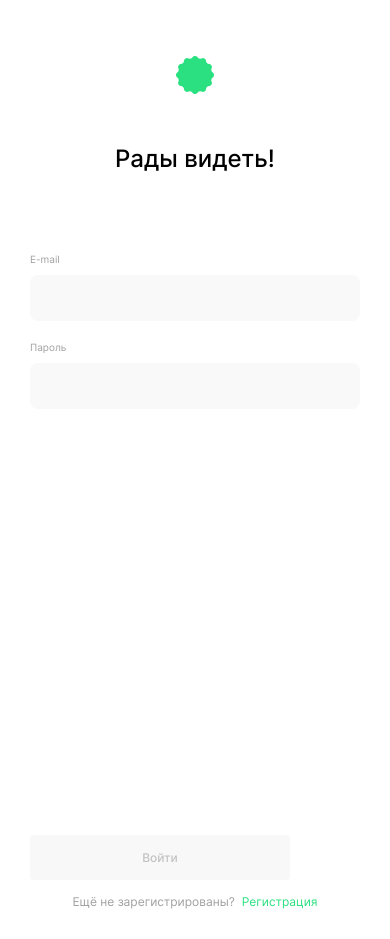
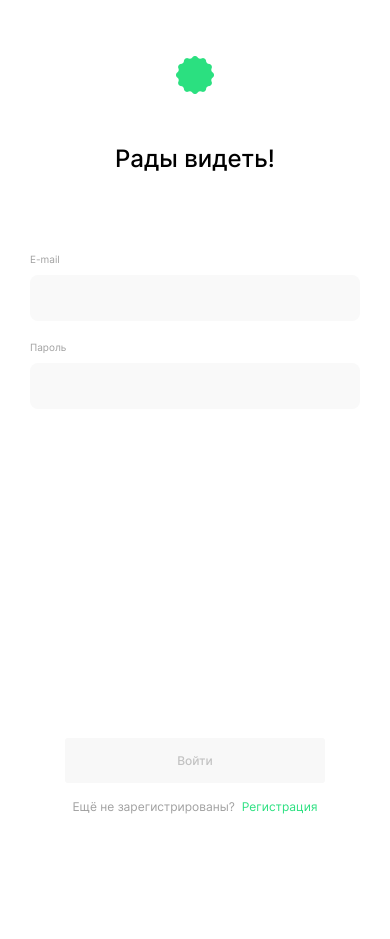
Before and after one commit to andreibelyun/movies-explorer-frontend, a React (Create React App) app: page /signin in a window 390 px wide. After the commit the page ends 844 px from the top, so only its background shows below. Built offline with nearby package versions, Linux system fonts and the light colour scheme.

Commit message:
fix: vertical scrolling of registration and login forms on small screens

```diff
--- a/src/components/Login/Login.css
+++ b/src/components/Login/Login.css
@@ -1,9 +1,13 @@
 .form {
     max-width: 396px;
+    height: 100vh;
     margin: 0 auto;
     padding: 70px 0;
     font-family: 'Inter', Arial, Helvetica, sans-serif;
     font-style: normal;
+    display: flex;
+    flex-direction: column;
+    box-sizing: border-box;
 }
 
 .form__logo {
@@ -25,12 +29,18 @@
     padding: 0;
     font-family: 'Inter', Arial, Helvetica, sans-serif;
     font-style: normal;
+    flex: 1 1 auto;
+    display: flex;
+    flex-direction: column;
+    align-items: center;
 }
 
 .form__sections {
+    width: 100%;
     list-style: none;
     margin: 0;
     padding: 0;
+    flex: 1 1 auto;
 }
 
 .form__section {
@@ -155,13 +165,9 @@
     margin-left: 6px;
 }
 
-.login__enter {
-    margin-top: 169px;
-}
-
 @media screen and (max-width: 768px) {
     .form {
-        padding: 232px 0;
+        padding-top: 23vh;
     }
 }
 
@@ -170,8 +176,6 @@
         box-sizing: border-box;
         width: 100%;
         padding: 56px 30px 30px;
-        display: flex;
-        flex-direction: column;
         align-items: center;
     }
 
@@ -190,11 +194,8 @@
     }
 
     .form__enter {
-        width: 100%;
         font-size: 12px;
         line-height: 15px;
-        margin-bottom: 14px;
-        margin-top: 169px;
     }
 
     .form__footnote {
@@ -207,8 +208,4 @@
         line-height: 15px;
         margin-left: 7px;
     }
-
-    .login__enter {
-        margin-top: 257px;
-    }
 }
--- a/src/components/Register/Register.css
+++ b/src/components/Register/Register.css
@@ -1,11 +1 @@
 @import url('../Login/Login.css');
-
-.register__enter {
-    margin-top: 69px;
-}
-
-@media screen and (max-width: 320px) {
-    .register__enter {
-        margin-top: 157px;
-    }
-}
```
